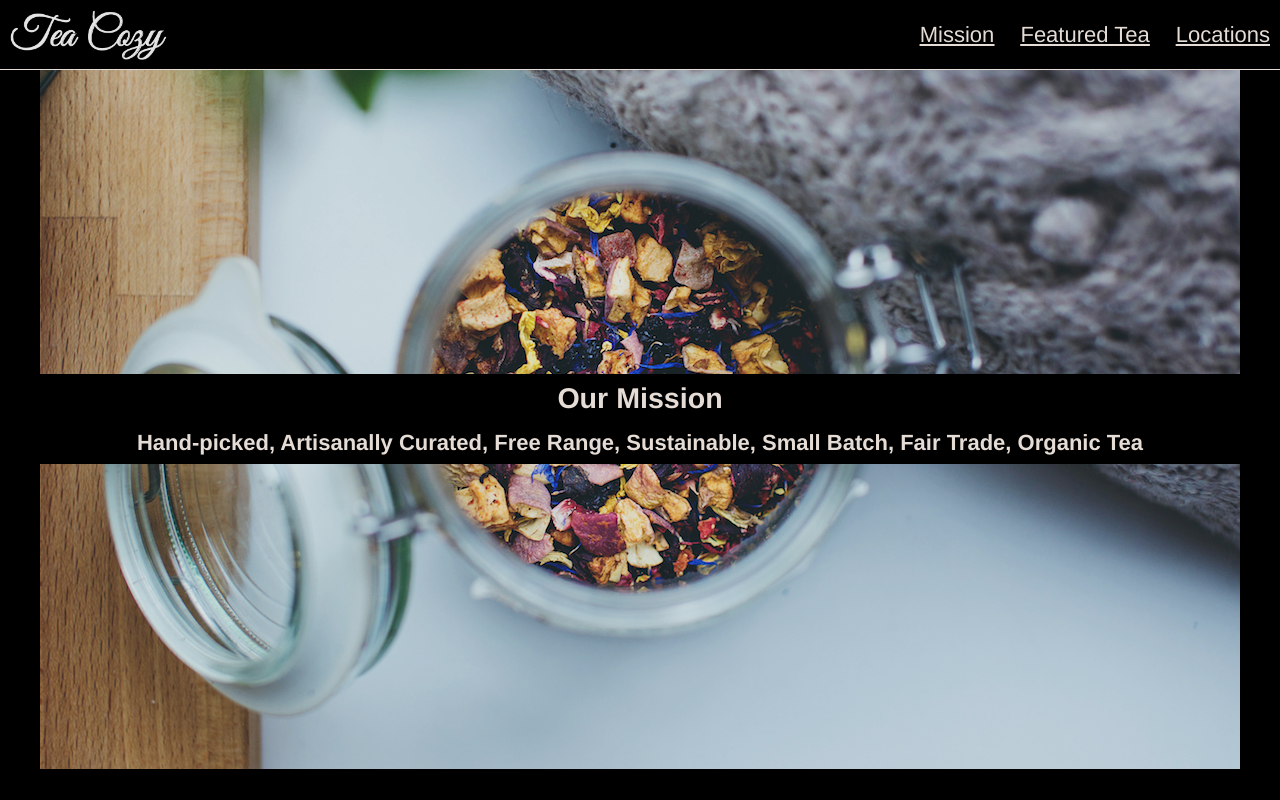
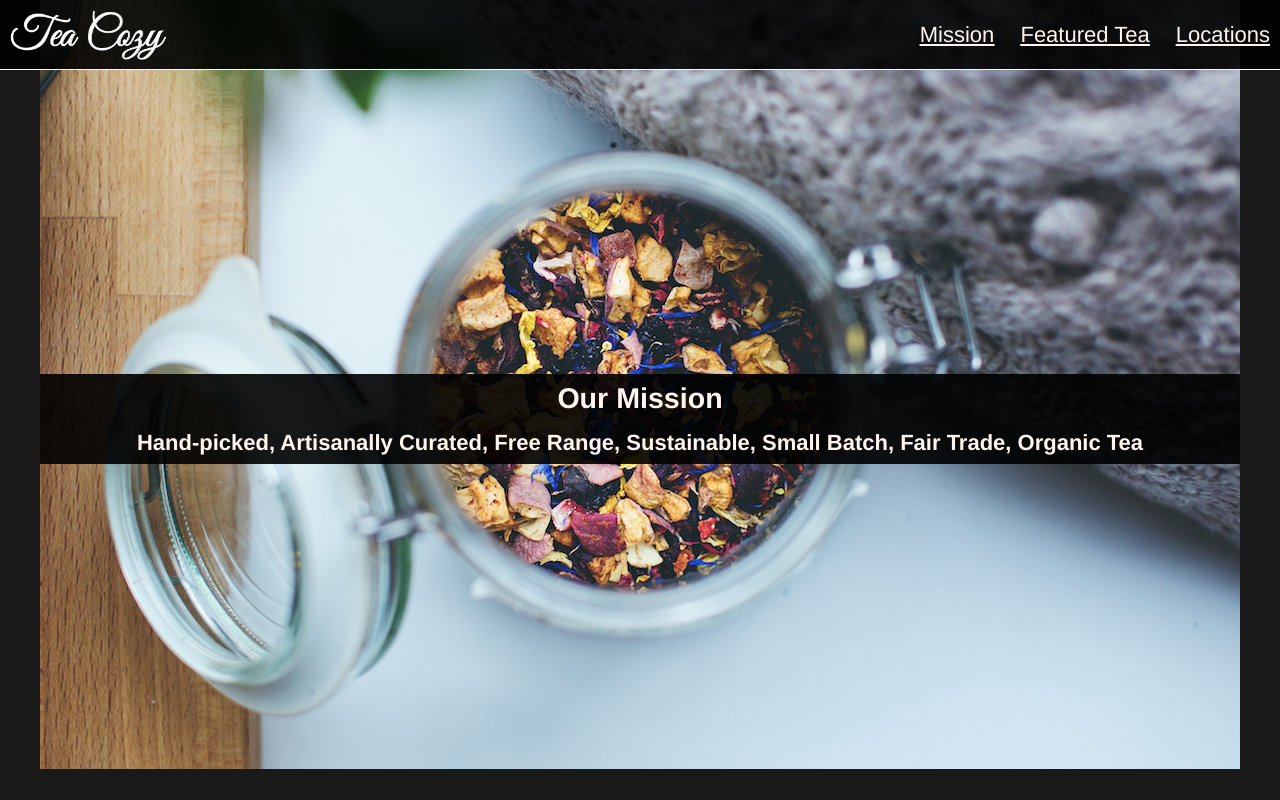
Before and after one commit to techbecca/tea-cozy, a plain HTML site: page index.html in a window 1280 px wide. Drawn offline with Linux system fonts and the light colour scheme.

Commit message:
Update css with root element and variables for color properties

```diff
--- a/css/style.css
+++ b/css/style.css
@@ -1,18 +1,19 @@
-html {
+:root {
   font-family: Helvetica;
   font-size: 22px;
+  --main-bg-color: rgba(0,0,0,0.9);
+  --main-txt-color: seashell;
 }
 
 body {
-  color: seashell;
-  background-color: black;
-  opacity: 0.9;
+  color: var(--main-txt-color, seashell);
+  background-color: var(--main-bg-color, black);
   text-align: center;
 }
 
 h1,h2,h3,h4 {
   font-weight: bold;
-  background-color: black;
+  background-color: var(--main-bg-color, black);
   padding: 10px;
 }
 
@@ -31,7 +32,7 @@ h3 {
 
 /* Header & Nav bar */
 header {
-  border-bottom: 1px solid seashell;
+  border-bottom: 1px solid var(--main-txt-color, seashell);
   height: 69px;
   width: 100%;
   position: fixed;
```
